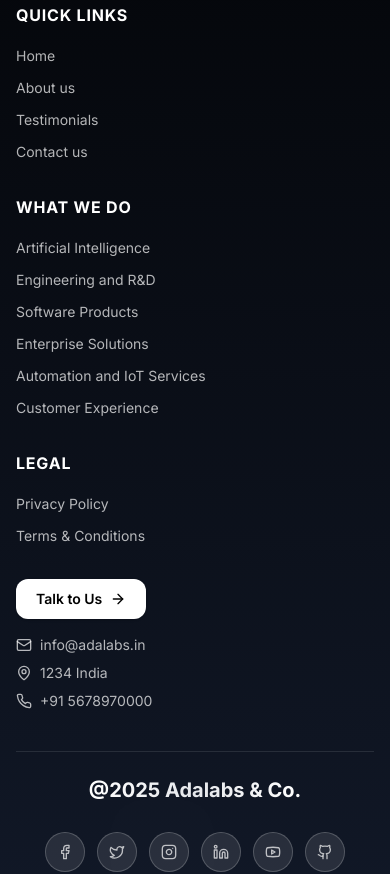
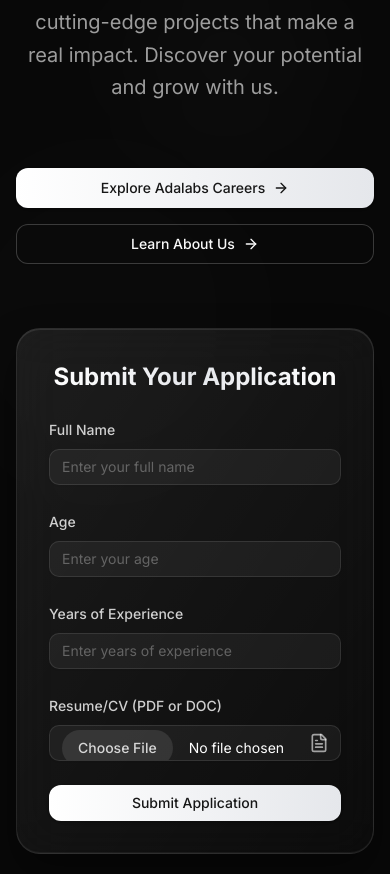
Before and after one commit to Anamiiikka/LandingPage, a Next.js app: page / in a window 390 px wide. Shown: the part 6348-7222 px from the top of the page. Built offline with nearby package versions, Linux system fonts and the light colour scheme.

Commit message:
Join Our Team

```diff
--- a/app/page.jsx
+++ b/app/page.jsx
@@ -8,6 +8,7 @@
 import FAQSection from "@/components/FAQSection";
 import Chatbot from "@/components/Chatbot";
 import Footer from "@/components/Footer";
+import JoinTeamSection from "@/components/JoinTeamSection";
 
 
 const ConsultationSection = dynamic(() => import("../components/ConsultationSection"), {
@@ -25,6 +26,7 @@
       <TestimonialsSection />
       <FAQSection />
       <ConsultationSection />
+      <JoinTeamSection/>
       <Footer />
       <Chatbot />
     </main>
--- /dev/null
+++ b/components/JoinTeamSection.jsx
@@ -0,0 +1,171 @@
+'use client';
+
+import { useState } from 'react';
+import { Button } from '@/components/ui/button';
+import { Input } from '@/components/ui/input';
+import { Label } from '@/components/ui/label';
+import { useToast } from '@/hooks/use-toast';
+import { FileText, ArrowRight } from 'lucide-react';
+
+export default function JoinTeamSection() {
+  const { toast } = useToast();
+  const [formData, setFormData] = useState({
+    name: '',
+    age: '',
+    experience: '',
+    resume: null,
+  });
+  const [isSubmitting, setIsSubmitting] = useState(false);
+
+  const handleInputChange = (e) => {
+    const { name, value } = e.target;
+    setFormData((prev) => ({ ...prev, [name]: value }));
+  };
+
+  const handleFileChange = (e) => {
+    const file = e.target.files[0];
+    if (file && (file.type === 'application/pdf' || file.type === 'application/msword' || file.type === 'application/vnd.openxmlformats-officedocument.wordprocessingml.document')) {
+      setFormData((prev) => ({ ...prev, resume: file }));
+    } else {
+      toast({
+        title: 'Invalid File Type',
+        description: 'Please upload a PDF or DOC file.',
+        variant: 'destructive',
+      });
+    }
+  };
+
+  const handleSubmit = async (e) => {
+    e.preventDefault();
+    setIsSubmitting(true);
+
+    // Simulate form submission
+    setTimeout(() => {
+      toast({
+        title: 'Application Submitted',
+        description: 'Thank you for your interest in Adalabs! We will review your application and get back to you soon.',
+      });
+      setFormData({ name: '', age: '', experience: '', resume: null });
+      setIsSubmitting(false);
+    }, 1000);
+  };
+
+  return (
+    <section className="py-32 px-4 relative overflow-hidden">
+      <div className="floating-orb top-1/4 left-1/4 w-64 h-64 bg-white/[0.02]" />
+      <div className="floating-orb bottom-1/3 right-1/4 w-96 h-96 bg-white/[0.01]" />
+
+      <div className="max-w-6xl mx-auto">
+        {/* Header */}
+        <div className="text-center mb-16">
+          <div className="inline-flex items-center gap-2 px-4 py-2 rounded-full glass-card mb-6">
+            <div className="w-2 h-2 bg-white/60 rounded-full animate-pulse" />
+            <span className="text-sm font-medium text-white/80">Join Our Team</span>
+          </div>
+          <h2 className="text-5xl md:text-6xl font-bold mb-6 leading-tight">
+            <span className="gradient-text">Shape the Future with Adalabs</span>
+          </h2>
+          <p className="text-xl text-white/60 max-w-3xl mx-auto leading-relaxed">
+            Join our innovative team to work on cutting-edge projects that make a real impact. Discover your potential and grow with us.
+          </p>
+        </div>
+
+        {/* CTAs */}
+        <div className="flex flex-col sm:flex-row gap-4 justify-center mb-16">
+          <Button
+            asChild
+            size="lg"
+            className="premium-button px-8 py-3 rounded-xl"
+          >
+            <a href="/careers">
+              Explore Adalabs Careers
+              <ArrowRight className="w-4 h-4 ml-2 group-hover:translate-x-1 transition-transform duration-300" />
+            </a>
+          </Button>
+          <Button
+            asChild
+            size="lg"
+            variant="outline"
+            className="px-8 py-3 rounded-xl border-white/20 hover:bg-white/5 hover:border-white/40 transition-all duration-300"
+          >
+            <a href="/about">
+              Learn About Us
+              <ArrowRight className="w-4 h-4 ml-2 group-hover:translate-x-1 transition-transform duration-300" />
+            </a>
+          </Button>
+        </div>
+
+        {/* Form */}
+        <div className="premium-card p-8 max-w-3xl mx-auto">
+          <h3 className="text-2xl font-bold gradient-text mb-6 text-center">
+            Submit Your Application
+          </h3>
+          <form onSubmit={handleSubmit} className="space-y-6">
+            <div>
+              <Label htmlFor="name" className="text-white/80">Full Name</Label>
+              <Input
+                id="name"
+                name="name"
+                value={formData.name}
+                onChange={handleInputChange}
+                required
+                className="mt-2 bg-white/5 border-white/10 text-white placeholder:text-white/30"
+                placeholder="Enter your full name"
+              />
+            </div>
+            <div>
+              <Label htmlFor="age" className="text-white/80">Age</Label>
+              <Input
+                id="age"
+                name="age"
+                type="number"
+                value={formData.age}
+                onChange={handleInputChange}
+                required
+                min="18"
+                className="mt-2 bg-white/5 border-white/10 text-white placeholder:text-white/30"
+                placeholder="Enter your age"
+              />
+            </div>
+            <div>
+              <Label htmlFor="experience" className="text-white/80">Years of Experience</Label>
+              <Input
+                id="experience"
+                name="experience"
+                type="number"
+                value={formData.experience}
+                onChange={handleInputChange}
+                required
+                min="0"
+                className="mt-2 bg-white/5 border-white/10 text-white placeholder:text-white/30"
+                placeholder="Enter years of experience"
+              />
+            </div>
+            <div>
+              <Label htmlFor="resume" className="text-white/80">Resume/CV (PDF or DOC)</Label>
+              <div className="mt-2 relative">
+                <Input
+                  id="resume"
+                  name="resume"
+                  type="file"
+                  accept=".pdf,.doc,.docx"
+                  onChange={handleFileChange}
+                  required
+                  className="bg-white/5 border-white/10 text-white file:mr-4 file:py-2 file:px-4 file:rounded-full file:border-0 file:bg-white/10 file:text-white/80 hover:file:bg-white/20"
+                />
+                <FileText className="absolute right-3 top-1/2 -translate-y-1/2 w-5 h-5 text-white/60" />
+              </div>
+            </div>
+            <Button
+              type="submit"
+              disabled={isSubmitting}
+              className="w-full premium-button px-8 py-3 rounded-xl disabled:opacity-50"
+            >
+              {isSubmitting ? 'Submitting...' : 'Submit Application'}
+            </Button>
+          </form>
+        </div>
+      </div>
+    </section>
+  );
+}
```
